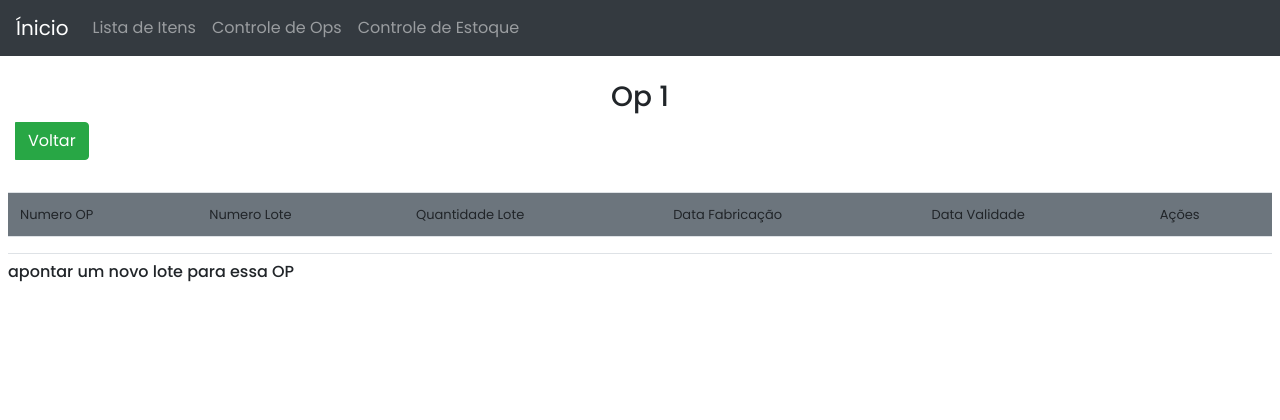
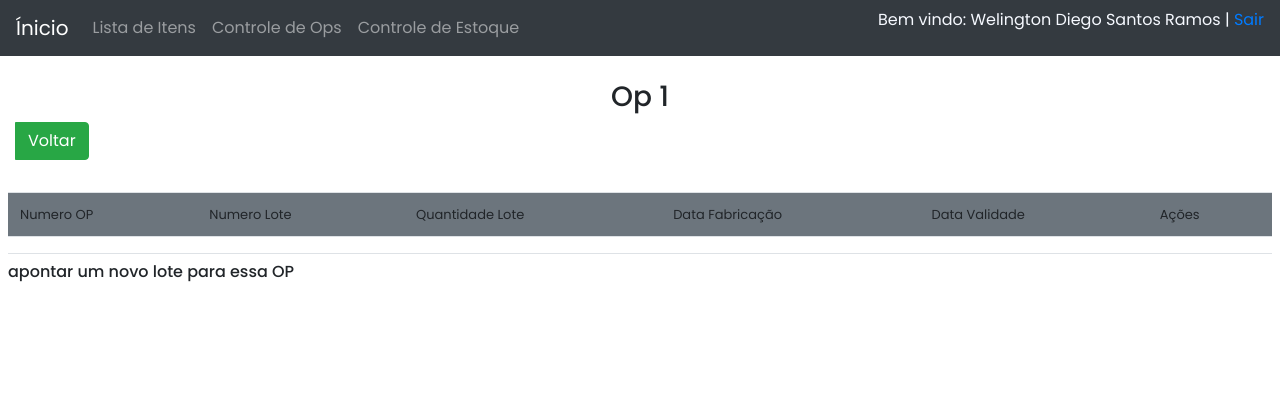
Before and after one commit to dyda91/api-omie, a Flask app: page /op/1 in a window 1280 px wide. Shown: the top 420 px of the page. Run offline with Flask 2, Linux system fonts and the light colour scheme; a user stored in the database is signed in; data comes from the database, SQL or seed files in the repository; both versions use the stored data as it was after the commit; data that the repository does not hold is empty; some libraries are stand-ins or nearby versions.

Commit message:
add login page new

```diff
--- a/static/style.css
+++ b/static/style.css
@@ -53,12 +53,9 @@ table{
     height: 100px;
 }
 
-/* table.table tbody tr td,
-table.table thead tr th,
-table.table thead {
-  border-left: 1px solid;
-  border-right: 1px solid;
-} */
+.usuario{
+    color: #F6F9FF;
+}
 
 main.cards {
     display: flex;
--- a/templates/header.html
+++ b/templates/header.html
@@ -25,7 +25,7 @@
       </ul>
 
     </div>
-
+    <div class="usuario"><p> Bem vindo: {{ current_user.name }} | <a href="/logout">Sair</a> </p></div>
 
   </nav>
 </div>
--- a/templates/lotes.html
+++ b/templates/lotes.html
@@ -84,7 +84,7 @@
         <form action="{{url_for('adicionar_lote')}}" method="post">
             <input type="hidden" name="op_referencia" value="{{i.numero_op}}">
             <input type="hidden" name="item" value="{{i.item}}">
-            <input type="number" name="quantidade">
+            <input type="number" name="quantidade" placeholder="Quantidade do lote">
             <button type="submit" class="btn btn-success ms-2 encerraOP">Apontar lote</button>
         </form>
 
```
Also changed, not shown: database.db.
